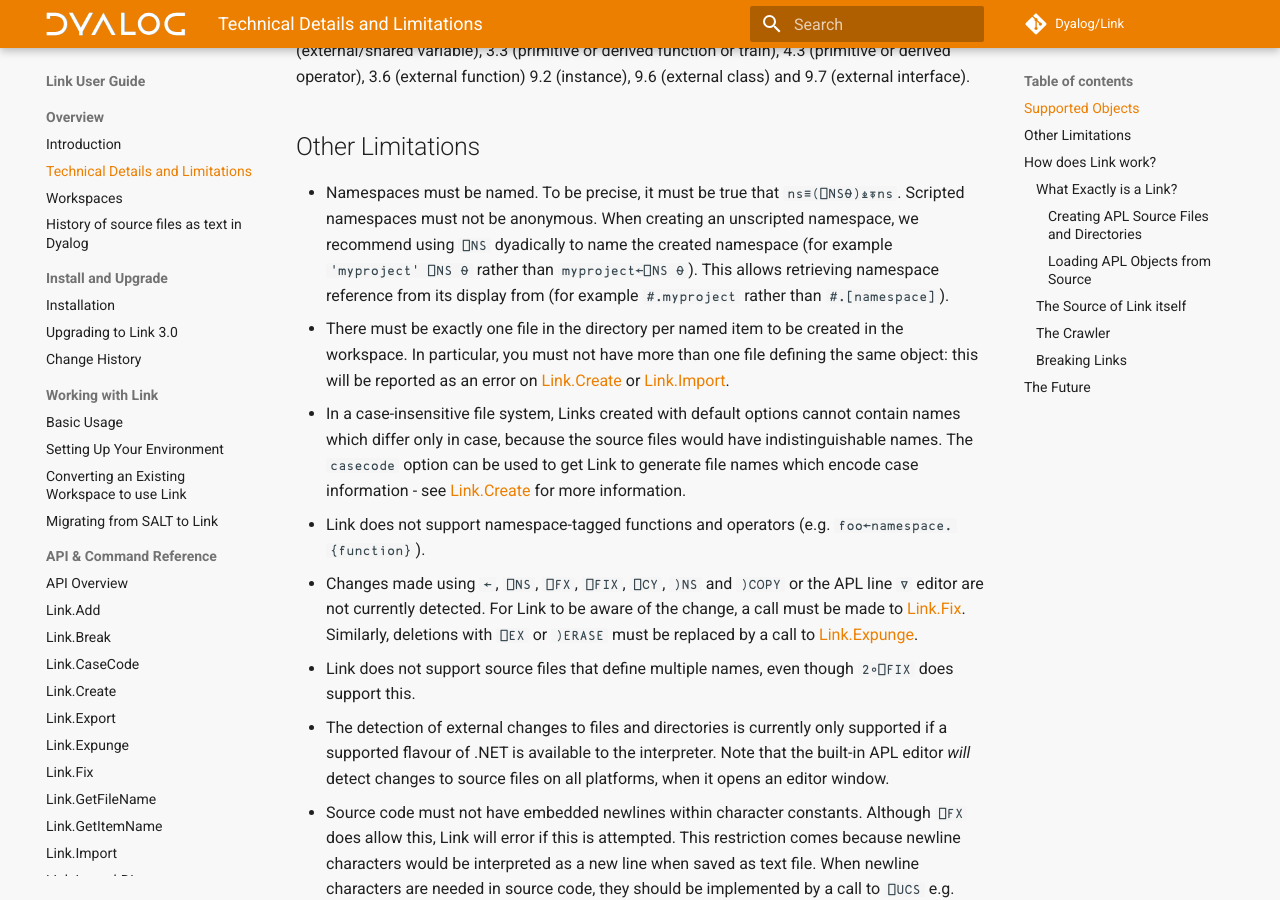
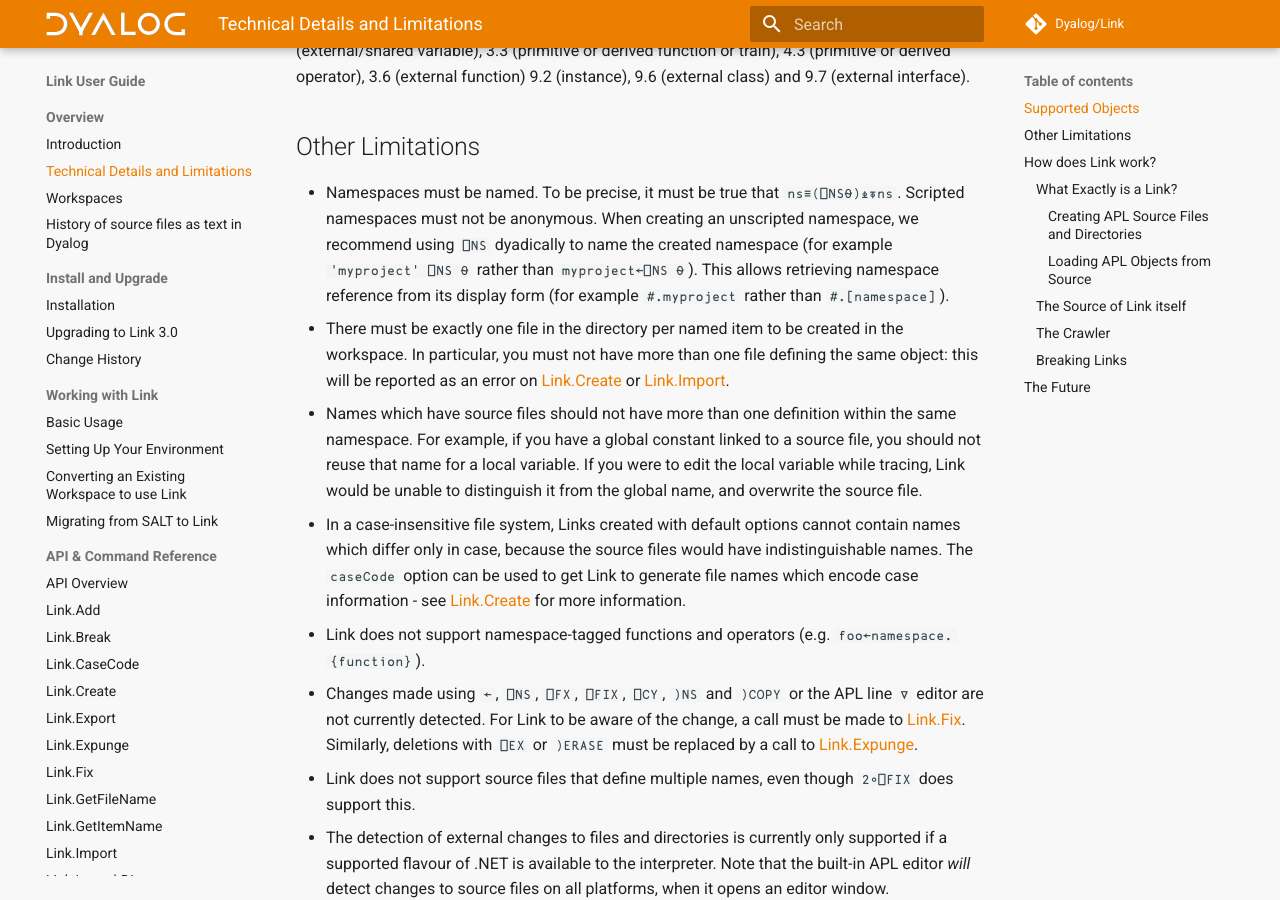
Before and after one commit to Dyalog/link, an MkDocs documentation site: the page built from docs/Discussion/TechDetails.md, in a window 1280 px wide and 900 px high, scrolled down 933 px. Built offline with MkDocs 1.6.1 and Material for MkDocs 9.7.7, drawn with Linux system fonts in a browser that asks for light colours; comment, search, counter and statistics services are not loaded.

Commit message:
Documentation tweaks

```diff
--- a/docs/Discussion/TechDetails.md
+++ b/docs/Discussion/TechDetails.md
@@ -22,9 +22,10 @@
 
 ## Other Limitations
 
-- Namespaces must be named. To be precise, it must be true that `ns≡(⎕NS⍬)⍎⍕ns`. Scripted namespaces must not be anonymous. When creating an unscripted namespace, we recommend using `⎕NS` dyadically to name the created namespace (for example `'myproject' ⎕NS ⍬` rather than `myproject←⎕NS ⍬`). This allows retrieving namespace reference from its display from (for example `#.myproject` rather than `#.[namespace]`).
+- Namespaces must be named. To be precise, it must be true that `ns≡(⎕NS⍬)⍎⍕ns`. Scripted namespaces must not be anonymous. When creating an unscripted namespace, we recommend using `⎕NS` dyadically to name the created namespace (for example `'myproject' ⎕NS ⍬` rather than `myproject←⎕NS ⍬`). This allows retrieving namespace reference from its display form (for example `#.myproject` rather than `#.[namespace]`).
 - There must be exactly one file in the directory per named item to be created in the workspace. In particular, you must not have more than one file defining the same object: this will be reported as an error on [Link.Create](../API/Link.Create.md) or [Link.Import](../API/Link.Import.md).
-- In a case-insensitive file system, Links created with default options cannot contain names which differ only in case, because the source files would have indistinguishable names. The `casecode` option can be used to get Link to generate file names which encode case information - see [Link.Create](../API/Link.Create.md) for more information.
+- Names which have source files should not have more than one definition within the same namespace. For example, if you have a global constant linked to a source file, you should not reuse that name for a local variable. If you were to edit the local variable while tracing, Link would be unable to distinguish it from the global name, and overwrite the source file.
+- In a case-insensitive file system, Links created with default options cannot contain names which differ only in case, because the source files would have indistinguishable names. The `caseCode` option can be used to get Link to generate file names which encode case information - see [Link.Create](../API/Link.Create.md) for more information.
 - Link does not support namespace-tagged functions and operators (e.g. `foo←namespace.{function}`).
 - Changes made using `←`, `⎕NS`, `⎕FX`, `⎕FIX`, `⎕CY`, `)NS` and `)COPY` or the APL line `∇` editor are not currently detected. For Link to be aware of the change, a call must be made to [Link.Fix](../API/Link.Fix.md). Similarly, deletions with `⎕EX` or `)ERASE` must be replaced by a call to [Link.Expunge](../API/Link.Expunge.md).
 - Link does not support source files that define multiple names, even though `2∘⎕FIX` does support this.
```
Also changed, not shown: docs/Usage/WStoLink.md (+1 -1 lines).
